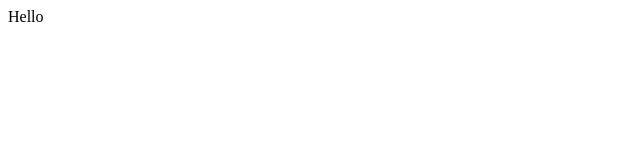
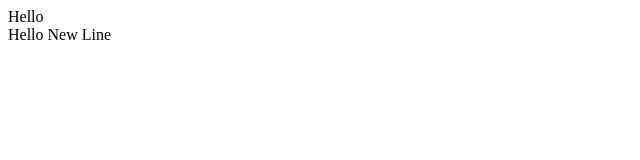
Before and after one commit to GunnersFiring/rbc-practice, a plain HTML site: page index.html in a window 1280 px wide. Shown: the full height of the page, 0-640 px from the left. Drawn offline with Linux system fonts and the light colour scheme.

Commit message:
Modified index.html for main

```diff
--- a/index.html
+++ b/index.html
@@ -1 +1,2 @@
 <div>Hello</div>
+<div>Hello New Line</div>
```
